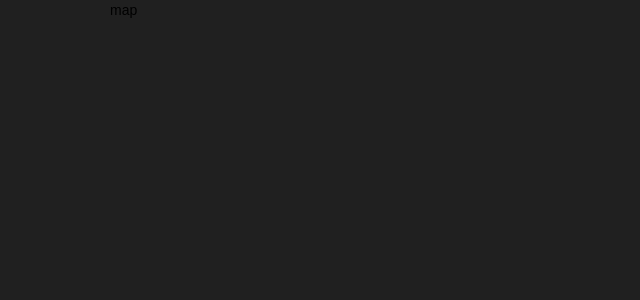
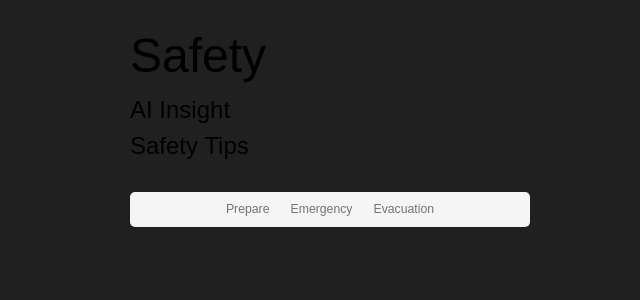
Before and after one commit to BCITKevin/Flare_IDSP, a Next.js app: page /safety in a window 1280 px wide. Shown: the top 300 px of the page, without its empty margins (310-950 px from the left). Built offline with nearby package versions, Linux system fonts and the light colour scheme.

Commit message:
Basic Layout of the safety page

```diff
--- a/src/app/safety/page.tsx
+++ b/src/app/safety/page.tsx
@@ -1,7 +1,40 @@
+import { Tabs, TabsContent, TabsList, TabsTrigger } from "@/components/ui/tabs";
+import {
+    Card,
+    CardContent,
+    CardDescription,
+    CardFooter,
+    CardHeader,
+    CardTitle,
+} from "@/components/ui/card"
+import "./safety.css"
+
 export default function Safety() {
     return (
-        <div>
-            map
-        </div>
+        <body>
+            <div className="appLayout">
+                <h1>Safety</h1>
+                <h3>AI Insight</h3>
+                <div></div>
+                <h3>Safety Tips</h3>
+                <div className="mt-8">
+                    <Tabs defaultValue="account" className="w-full flex flex-col">
+                        <TabsList>
+                            <TabsTrigger value="Prepare">Prepare</TabsTrigger>
+                            <TabsTrigger value="Emergency">Emergency</TabsTrigger>
+                            <TabsTrigger value="Evacuation">Evacuation</TabsTrigger>
+
+                        </TabsList>
+                        <TabsContent value="Prepare">Make changes to your account here.</TabsContent>
+                        <TabsContent value="Emergency">Change your password here.</TabsContent>
+                        <TabsContent value="Evacuation">Make changes to your account here.</TabsContent>
+
+                    </Tabs>
+                </div>
+
+
+
+            </div>
+        </body>
     )
 }
--- /dev/null
+++ b/src/app/safety/safety.css
@@ -0,0 +1,4 @@
+.appLayout {
+    height: 100%;
+    padding: 20px;
+}
--- /dev/null
+++ b/src/components/ui/card.tsx
@@ -0,0 +1,79 @@
+import * as React from "react"
+
+import { cn } from "@/lib/utils"
+
+const Card = React.forwardRef<
+  HTMLDivElement,
+  React.HTMLAttributes<HTMLDivElement>
+>(({ className, ...props }, ref) => (
+  <div
+    ref={ref}
+    className={cn(
+      "rounded-lg border border-neutral-200 bg-white text-neutral-950 shadow-sm dark:border-neutral-800 dark:bg-neutral-950 dark:text-neutral-50",
+      className
+    )}
+    {...props}
+  />
+))
+Card.displayName = "Card"
+
+const CardHeader = React.forwardRef<
+  HTMLDivElement,
+  React.HTMLAttributes<HTMLDivElement>
+>(({ className, ...props }, ref) => (
+  <div
+    ref={ref}
+    className={cn("flex flex-col space-y-1.5 p-6", className)}
+    {...props}
+  />
+))
+CardHeader.displayName = "CardHeader"
+
+const CardTitle = React.forwardRef<
+  HTMLParagraphElement,
+  React.HTMLAttributes<HTMLHeadingElement>
+>(({ className, ...props }, ref) => (
+  <h3
+    ref={ref}
+    className={cn(
+      "text-2xl font-semibold leading-none tracking-tight",
+      className
+    )}
+    {...props}
+  />
+))
+CardTitle.displayName = "CardTitle"
+
+const CardDescription = React.forwardRef<
+  HTMLParagraphElement,
+  React.HTMLAttributes<HTMLParagraphElement>
+>(({ className, ...props }, ref) => (
+  <p
+    ref={ref}
+    className={cn("text-sm text-neutral-500 dark:text-neutral-400", className)}
+    {...props}
+  />
+))
+CardDescription.displayName = "CardDescription"
+
+const CardContent = React.forwardRef<
+  HTMLDivElement,
+  React.HTMLAttributes<HTMLDivElement>
+>(({ className, ...props }, ref) => (
+  <div ref={ref} className={cn("p-6 pt-0", className)} {...props} />
+))
+CardContent.displayName = "CardContent"
+
+const CardFooter = React.forwardRef<
+  HTMLDivElement,
+  React.HTMLAttributes<HTMLDivElement>
+>(({ className, ...props }, ref) => (
+  <div
+    ref={ref}
+    className={cn("flex items-center p-6 pt-0", className)}
+    {...props}
+  />
+))
+CardFooter.displayName = "CardFooter"
+
+export { Card, CardHeader, CardFooter, CardTitle, CardDescription, CardContent }
```
Also changed, not shown: src/app/safety/safety.js (deleted).
